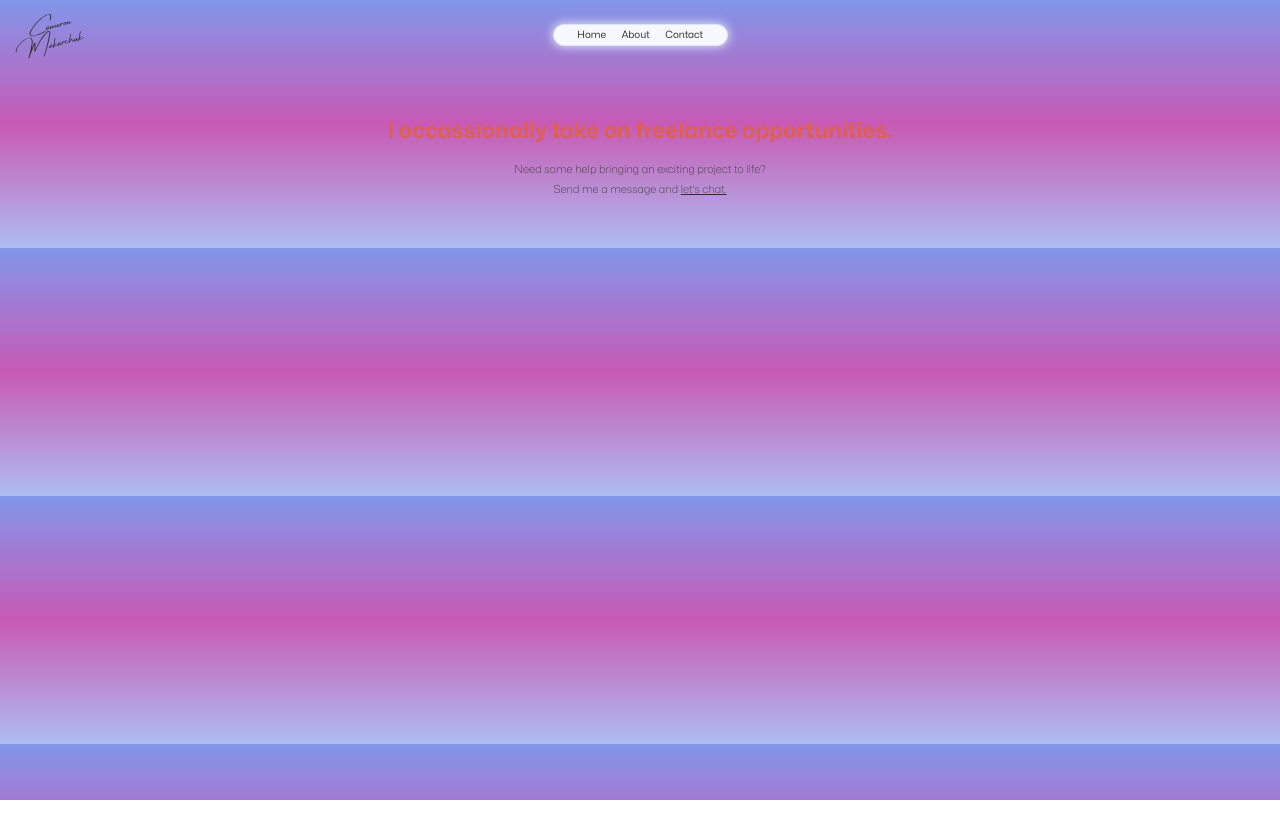
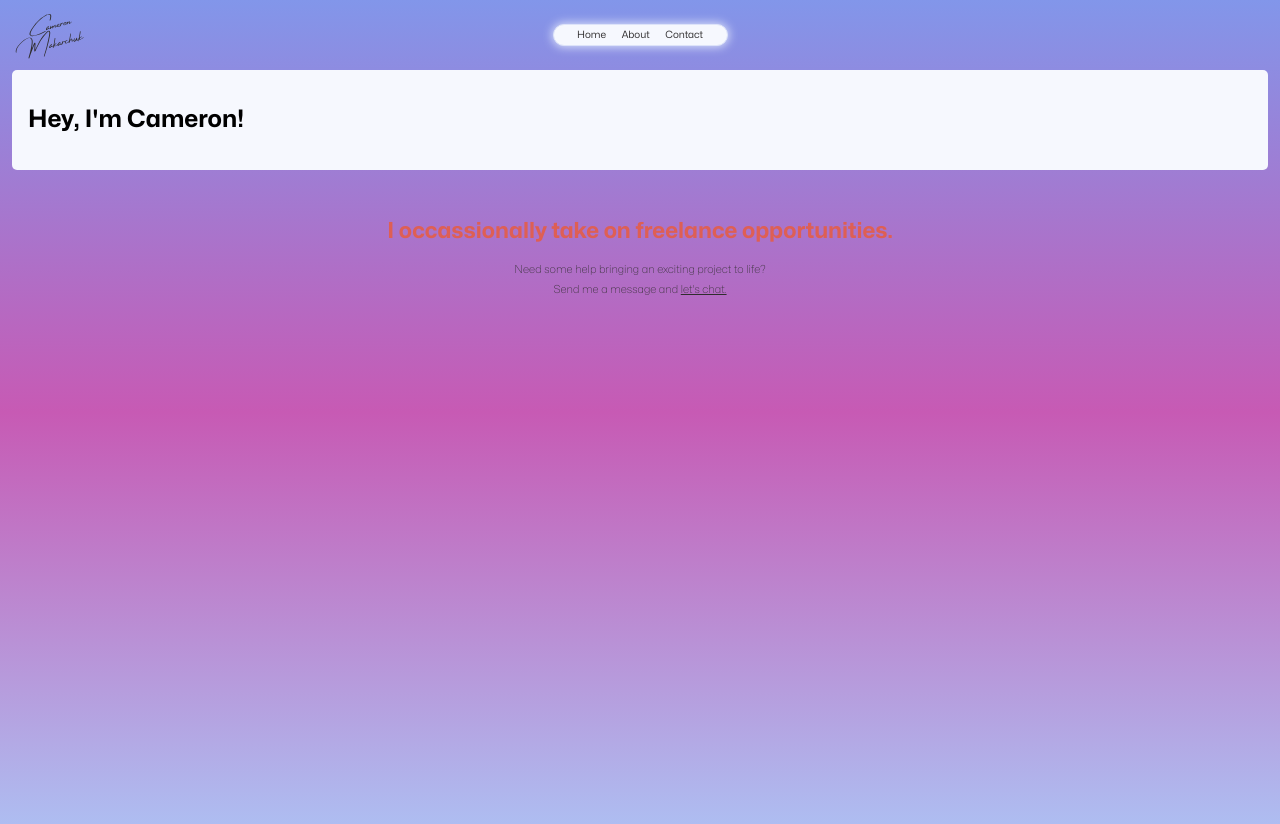
Before and after one commit to cameronmakarchuk/portfolio-site-client, a React (Create React App) app: page /about in a window 1280 px wide. Before the commit the page ends 800 px from the top, so only its background shows below. Built offline with nearby package versions, Linux system fonts and the light colour scheme.

Commit message:
Create AboutPage

```diff
--- a/src/App.scss
+++ b/src/App.scss
@@ -13,6 +13,7 @@ html, body {
 }
 
 body {
+  min-height: 100vh;
   padding: 0 0.75rem;
   background: linear-gradient($primary-four-blue, $primary-two-pink, $primary-five-lightblue);
 }
--- a/src/App.tsx
+++ b/src/App.tsx
@@ -7,6 +7,7 @@ import ProjectPage from "./pages/ProjectPage/ProjectPage";
 import ProjectRecLeague from "./components/ProjectRecLeague/ProjectRecLeague";
 import ProjectBrainStorm from "./components/ProjectBrainStorm/ProjectBrainStorm";
 import CallToAction from "./components/CallToAction/CallToAction";
+import AboutPage from "./pages/AboutPage/AboutPage";
 
 function App() {
   return (
@@ -19,6 +20,8 @@ function App() {
           <Route path="/projects/recleague" element={<ProjectRecLeague />} />
           <Route path="/projects/brainstorm" element={<ProjectBrainStorm />} />
         </Route>
+
+        <Route path="/about" element={<AboutPage />} />
       </Routes>
       <CallToAction />
     </BrowserRouter>
--- a/src/components/PageHeader/PageHeader.tsx
+++ b/src/components/PageHeader/PageHeader.tsx
@@ -21,7 +21,7 @@ export default function PageHeader(): JSX.Element {
             <li className="page-header__nav-item">Home</li>
           </NavLink>
 
-          <NavLink to="" className="page-header__nav-link">
+          <NavLink to="/about" className="page-header__nav-link">
             <li className="page-header__nav-item">About</li>
           </NavLink>
 
--- /dev/null
+++ b/src/pages/AboutPage/AboutPage.scss
@@ -0,0 +1,7 @@
+@use "../../styles/partials/mixins" as *;
+@use "../../styles/partials/variables" as *;
+@use "../../styles/partials/typography" as *;
+
+.about-page {
+    @include mainSection;
+}
--- /dev/null
+++ b/src/pages/AboutPage/AboutPage.tsx
@@ -0,0 +1,9 @@
+import "./AboutPage.scss";
+
+export default function AboutPage(): JSX.Element {
+  return (
+    <section className="about-page">
+      <h2 className="about-page__title">Hey, I'm Cameron!</h2>
+    </section>
+  );
+}
```
